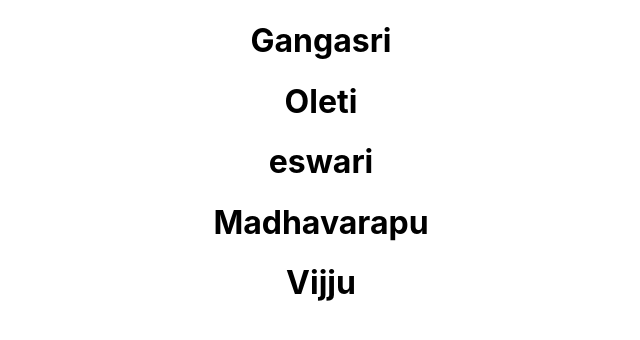
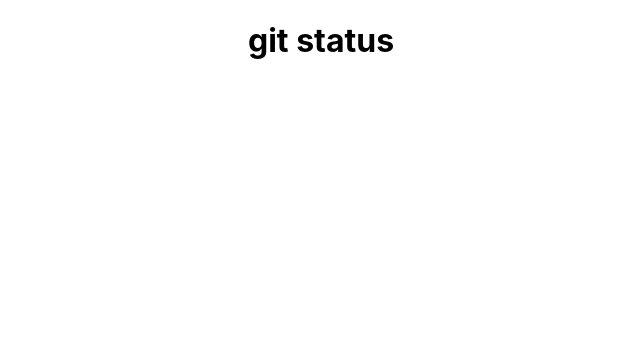
Before and after one commit to GangasriOleti/-Day-4clonerepository-, a React (Create React App) app: page / in a window 1280 px wide. Shown: the top 340 px of the page, without its empty margins (319-959 px from the left). Built offline with nearby package versions, Linux system fonts and the light colour scheme.

Commit message:
git status is added

```diff
--- a/src/App.js
+++ b/src/App.js
@@ -4,11 +4,7 @@ import './App.css';
 function App() {
   return (
     <div className="App">
-<h1>Gangasri</h1>
-<h1>Oleti</h1>
-    <h1>eswari</h1>
-    <h1>Madhavarapu</h1>
-    <h1>Vijju</h1>
+<h1>git status</h1>
     </div>
   );
 }
```
